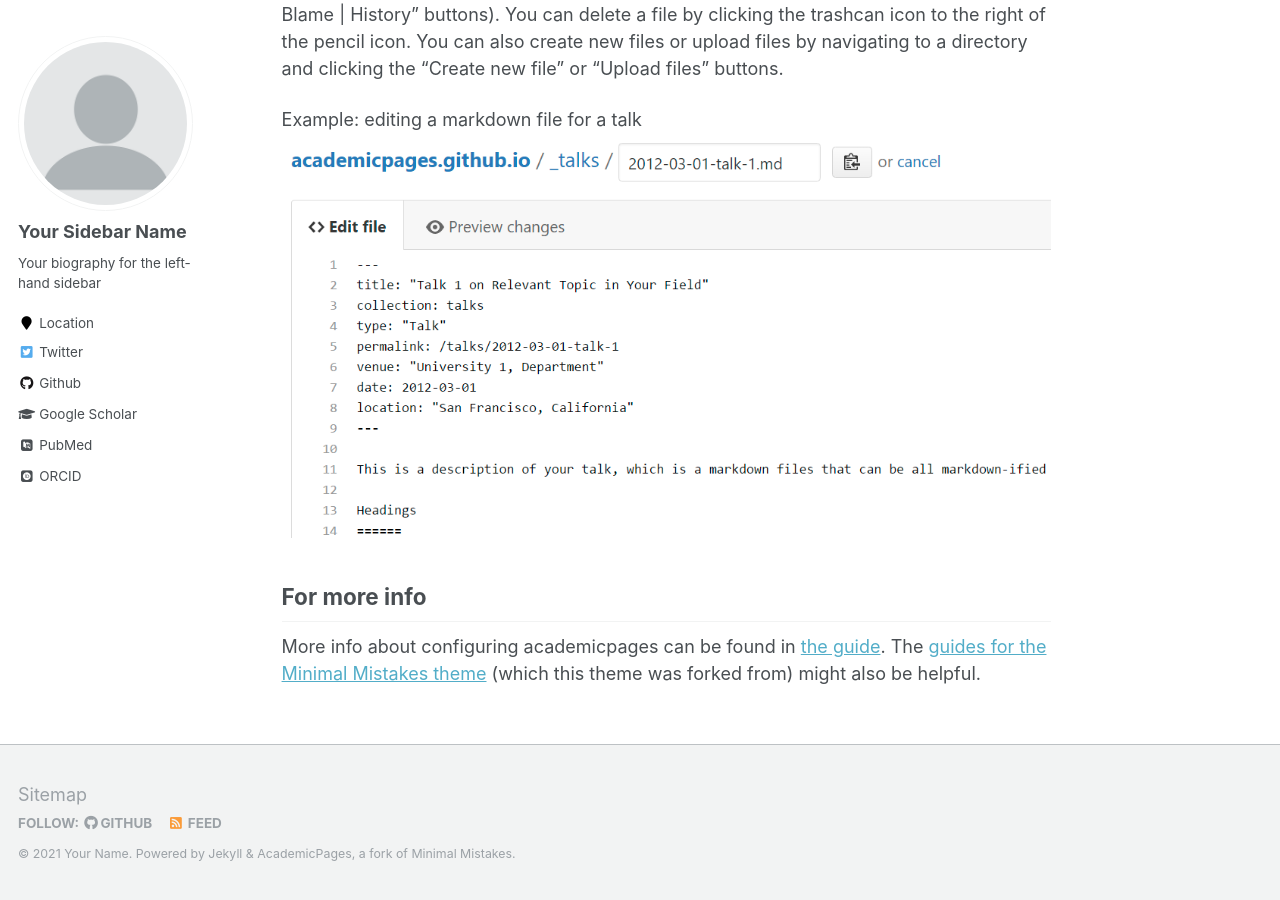
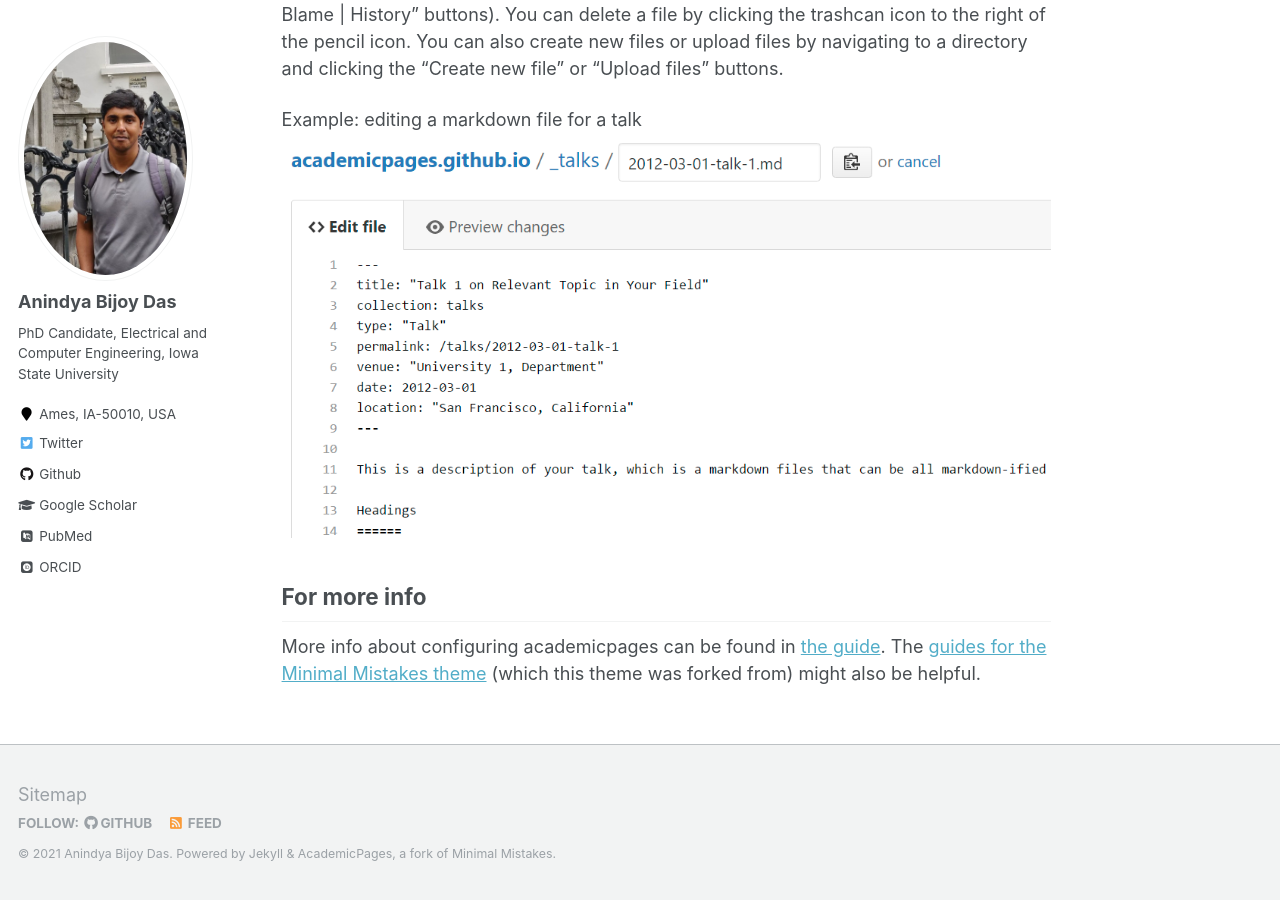
Before and after one commit to anindyabijoydas/portfolio, a Jekyll site: the page built from _pages/about.md, in a window 1280 px wide and 900 px high, scrolled down 2463 px. Built offline with Jekyll 4.4.1, drawn with Linux system fonts in a browser that asks for light colours; some web fonts are replaced; some of the changed text lies outside the part shown.

Commit message:
Update _config.yml

```diff
--- a/_config.yml
+++ b/_config.yml
@@ -7,9 +7,9 @@
 
 # Site Settings
 locale                   : "en-US"
-title                    : "Your Name / Site Title"
+title                    : "Academic Homepage"
 title_separator          : "-"
-name                     : &name "Your Name"
+name                     : &name "Anindya Bijoy Das"
 description              : &description "personal description"
 url                      : https://academicpages.github.io # the base hostname & protocol for your site e.g. "https://mmistakes.github.io"
 baseurl                  : "" # the subpath of your site, e.g. "/blog"
@@ -80,10 +80,10 @@ analytics:
 
 # Site Author
 author:
-  name             : "Your Sidebar Name"
-  avatar           : "profile.png"
-  bio              : "Your biography for the left-hand sidebar"
-  location         : "Location"
+  name             : "Anindya Bijoy Das"
+  avatar           : "anindya.jpeg"
+  bio              : "PhD Candidate, Electrical and Computer Engineering, Iowa State University"
+  location         : "Ames, IA-50010, USA"
   employer         :
   pubmed           : "https://www.ncbi.nlm.nih.gov/pubmed/?term=john+snow"
   googlescholar    : "http://yourfullgooglescholarurl.com"
```
